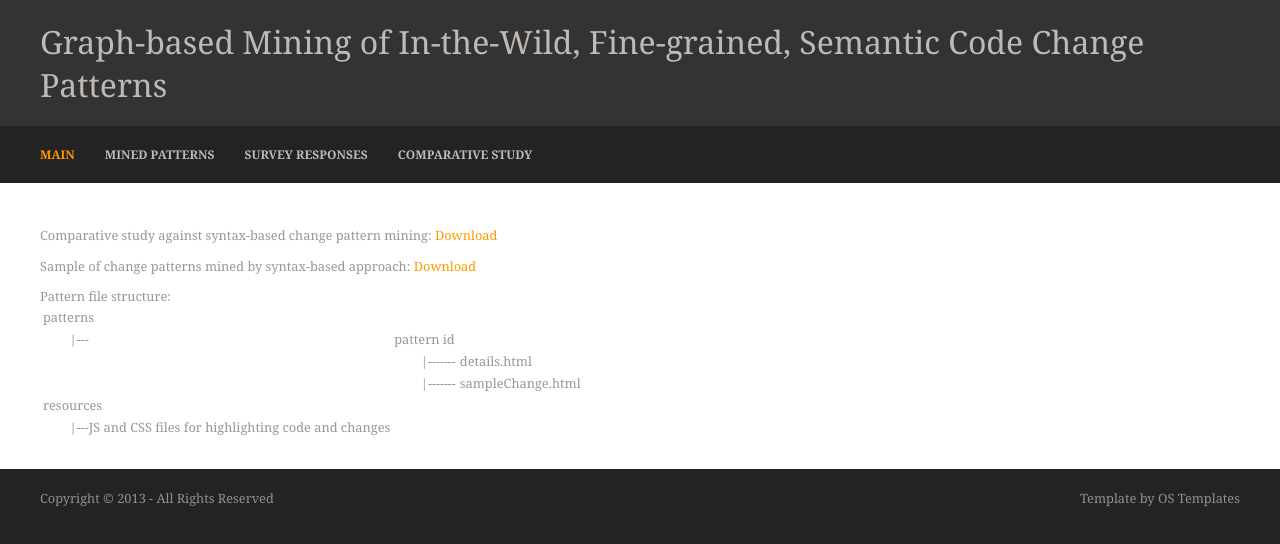
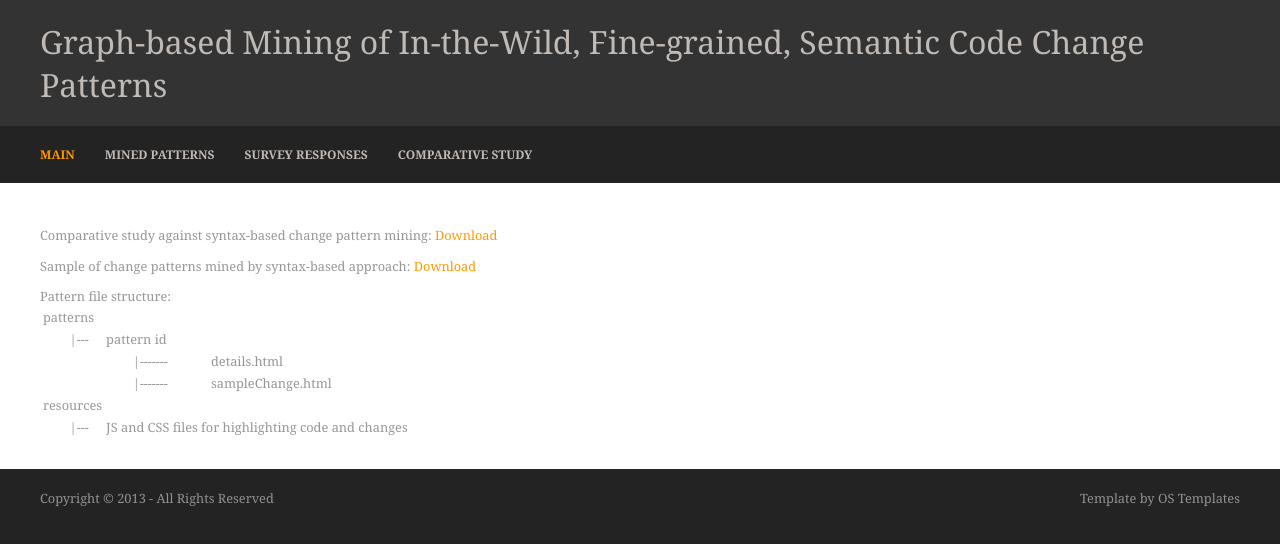
Before and after one commit to doubleblinddoubleblind/fse2018, a plain HTML site: page comparison.html in a window 1280 px wide. Drawn offline with Linux system fonts and the light colour scheme.

Commit message:
Update comparison.html

```diff
--- a/comparison.html
+++ b/comparison.html
@@ -48,7 +48,7 @@
 		<tr><td></td><td>&nbsp;&nbsp;&nbsp;&nbsp;&nbsp;&nbsp;&nbsp;&nbsp;|-------</td><td>details.html</td><td></td></tr>
 		<tr><td></td><td>&nbsp;&nbsp;&nbsp;&nbsp;&nbsp;&nbsp;&nbsp;&nbsp;|-------</td><td>sampleChange.html</td><td></td></tr>
 		<tr><td>resources</td><td></td><td></td><td></td></tr>
-		<tr><td>&nbsp;&nbsp;&nbsp;&nbsp;&nbsp;&nbsp;&nbsp;&nbsp;|---JS and CSS files for highlighting code and changes</td><td></td><td></td></tr>
+		<tr><td>&nbsp;&nbsp;&nbsp;&nbsp;&nbsp;&nbsp;&nbsp;&nbsp;|---</td><td colspan="2">JS and CSS files for highlighting code and changes</td><td></td></tr>
 	</table>
     </div>
     <!-- ################################################################################################ -->
```
